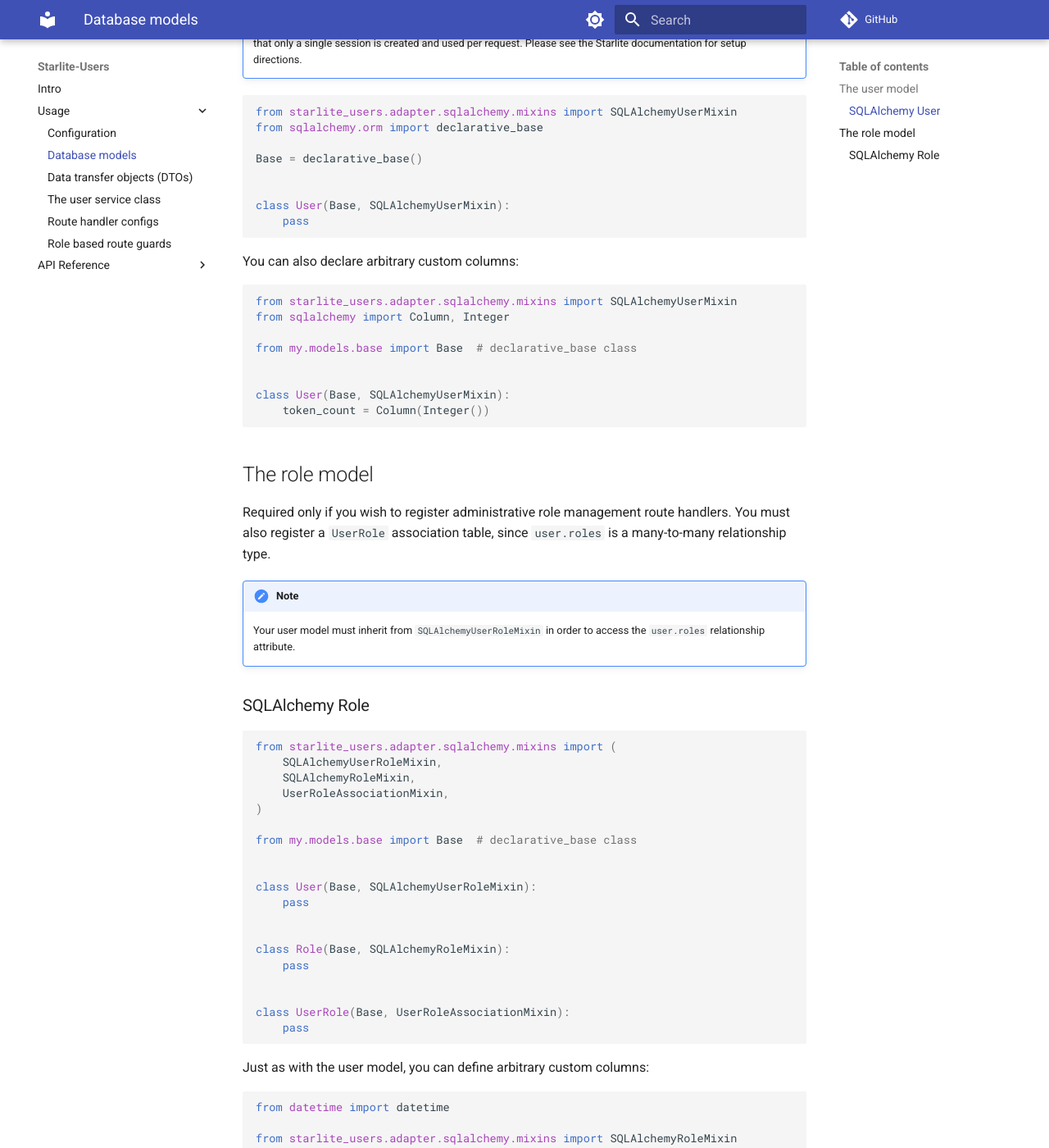
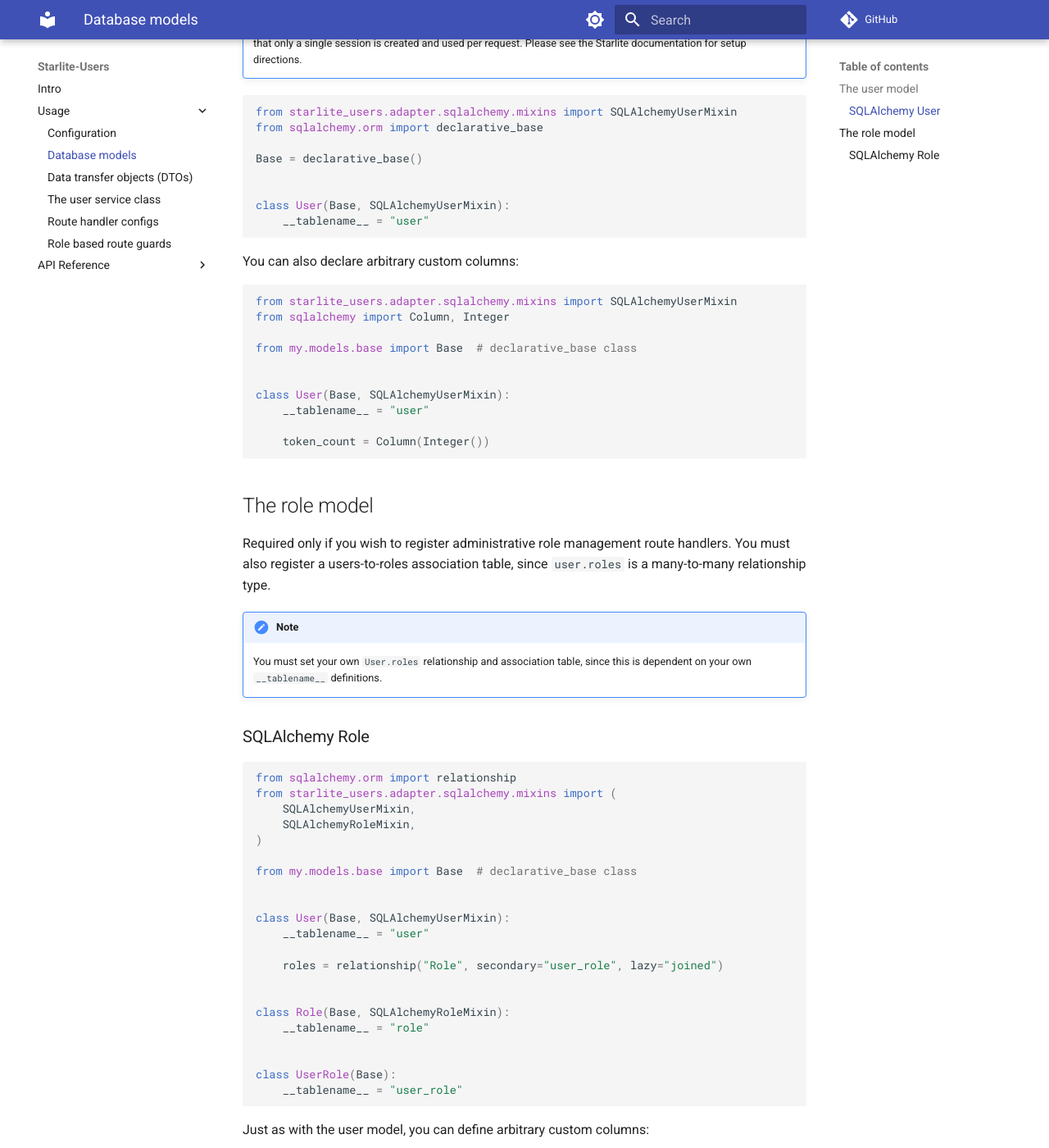
Before and after one commit to LonelyVikingMichael/litestar-users, an MkDocs documentation site: the page built from docs/usage/1-database-models.md, in a window 1280 px wide and 1400 px high, scrolled down 614 px. Shown: the whole window at 82% size. Built offline with MkDocs 1.6.1 and Material for MkDocs 9.7.7, drawn with Linux system fonts in a browser that asks for light colours; comment, search, counter and statistics services are not loaded.

Commit message:
Update docs

````diff
--- a/docs/usage/1-database-models.md
+++ b/docs/usage/1-database-models.md
@@ -23,7 +23,7 @@ Base = declarative_base()
 
 
 class User(Base, SQLAlchemyUserMixin):
-    pass
+    __tablename__ = "user"
 ```
 
 You can also declare arbitrary custom columns:
@@ -36,38 +36,42 @@ from my.models.base import Base  # declarative_base class
 
 
 class User(Base, SQLAlchemyUserMixin):
+    __tablename__ = "user"
+
     token_count = Column(Integer())
 ```
 
 ## The role model
 
-Required only if you wish to register administrative role management route handlers. You must also register a `UserRole` association table, since `user.roles` is a many-to-many relationship type.
+Required only if you wish to register administrative role management route handlers. You must also register a users-to-roles association table, since `user.roles` is a many-to-many relationship type.
 
 !!! note
-    Your user model must inherit from `SQLAlchemyUserRoleMixin` in order to access the `user.roles` relationship attribute.
+    You must set your own `User.roles` relationship and association table, since this is dependent on your own `__tablename__` definitions.
 
 ### SQLAlchemy Role
 
 ```python
+from sqlalchemy.orm import relationship
 from starlite_users.adapter.sqlalchemy.mixins import (
-    SQLAlchemyUserRoleMixin,
+    SQLAlchemyUserMixin,
     SQLAlchemyRoleMixin,
-    UserRoleAssociationMixin,
 )
 
 from my.models.base import Base  # declarative_base class
 
 
-class User(Base, SQLAlchemyUserRoleMixin):
-    pass
+class User(Base, SQLAlchemyUserMixin):
+    __tablename__ = "user"
+
+    roles = relationship("Role", secondary="user_role", lazy="joined")
 
 
 class Role(Base, SQLAlchemyRoleMixin):
-    pass
+    __tablename__ = "role"
 
 
-class UserRole(Base, UserRoleAssociationMixin):
-    pass
+class UserRole(Base):
+    __tablename__ = "user_role"
 ```
 
 Just as with the user model, you can define arbitrary custom columns:
````
Also changed, not shown: docs/index.md (+1 -1 lines), docs/reference/0-config.md (+1 -0 lines), docs/reference/1-user-service.md (+0 -5 lines), docs/usage/3-the-user-service.md (+9 -16 lines).
